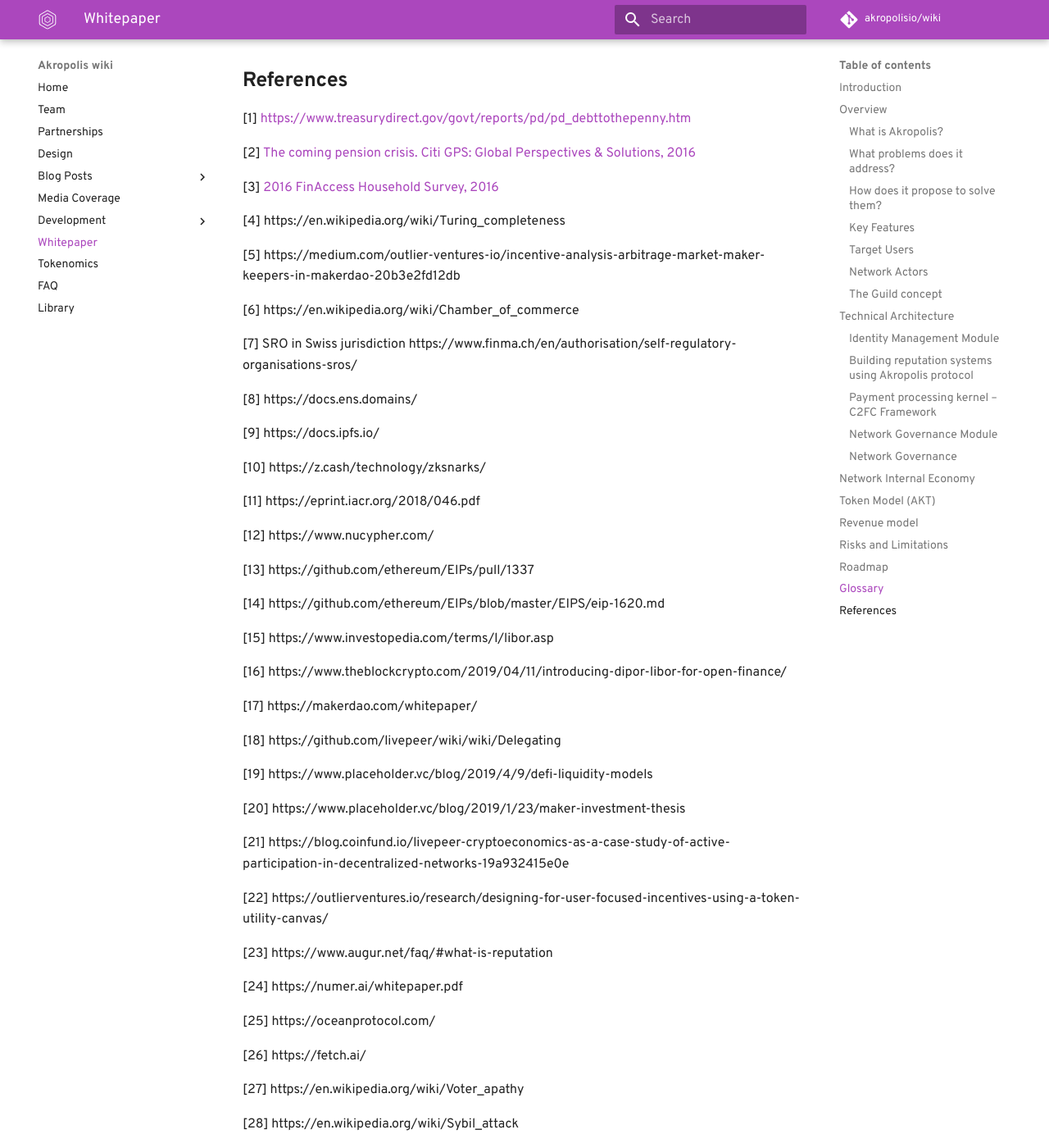
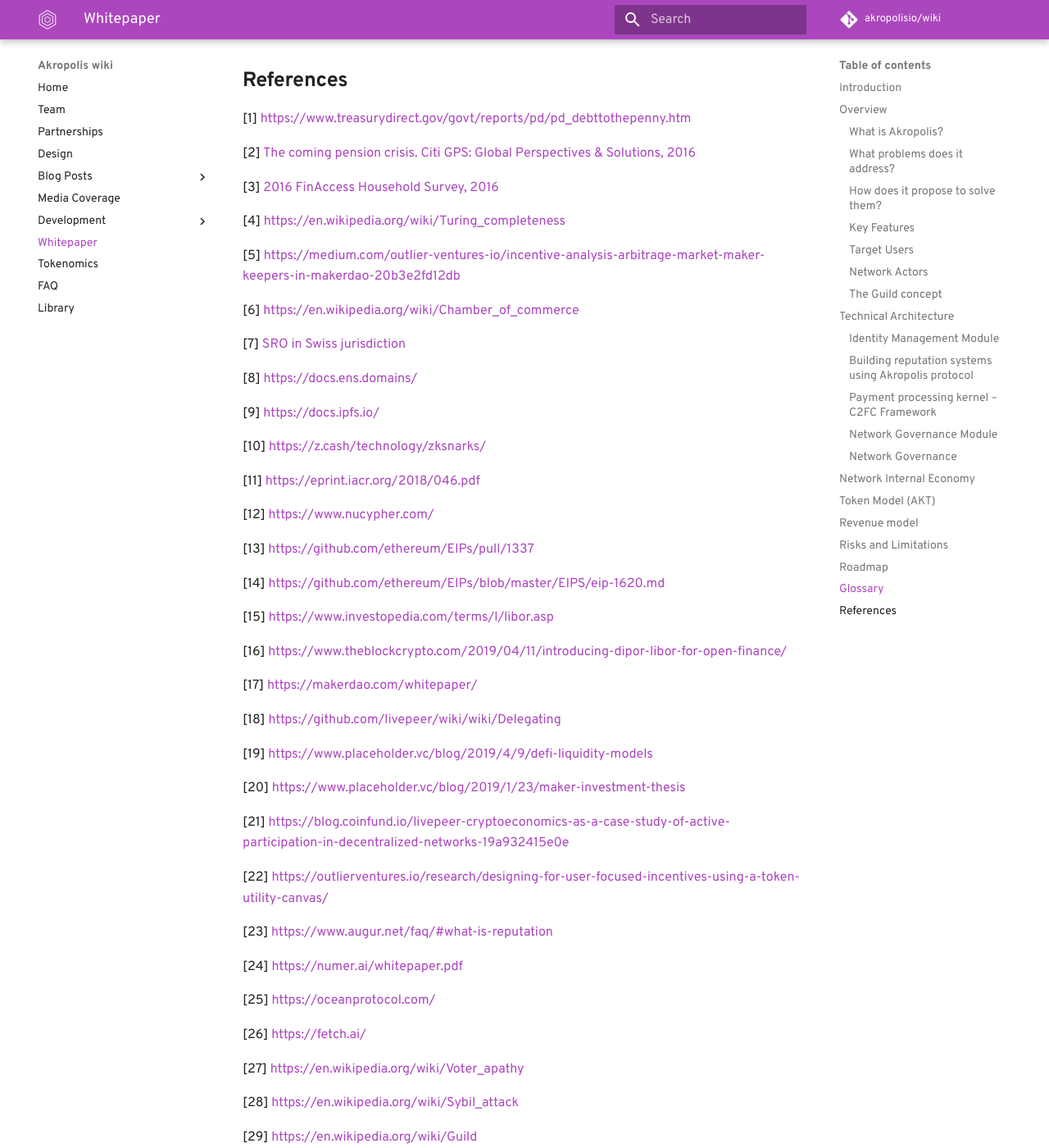
Before and after one commit to kaonone/wiki, an MkDocs documentation site: the page built from docs/whitepaper.md, in a window 1280 px wide and 1400 px high, scrolled down 25552 px. Shown: the whole window at 82% size. Built offline with MkDocs 1.6.1 and Material for MkDocs 9.7.7, drawn with Linux system fonts in a browser that asks for light colours; some web fonts are replaced; comment, search, counter and statistics services are not loaded; old or Windows-style settings are respelled for this version of MkDocs; some of the changed lines change nothing that is shown; some of the changed text lies outside the part shown.

Commit message:
Reference links fix

```diff
--- a/docs/whitepaper.md
+++ b/docs/whitepaper.md
@@ -985,56 +985,56 @@
 
 [3] [2016 FinAccess Household Survey, 2016](https://s3-eu-central-1.amazonaws.com/fsd-circle/wp-content/uploads/2016/02/30093031/The-2016-FinAccess-household-survey-report4.pdf)
 
-[4] https://en.wikipedia.org/wiki/Turing_completeness
+[4] [https://en.wikipedia.org/wiki/Turing_completeness](https://en.wikipedia.org/wiki/Turing_completeness)
 
-[5] https://medium.com/outlier-ventures-io/incentive-analysis-arbitrage-market-maker-keepers-in-makerdao-20b3e2fd12db
+[5] [https://medium.com/outlier-ventures-io/incentive-analysis-arbitrage-market-maker-keepers-in-makerdao-20b3e2fd12db](https://medium.com/outlier-ventures-io/incentive-analysis-arbitrage-market-maker-keepers-in-makerdao-20b3e2fd12db)
 
-[6] https://en.wikipedia.org/wiki/Chamber_of_commerce
+[6] [https://en.wikipedia.org/wiki/Chamber_of_commerce](https://en.wikipedia.org/wiki/Chamber_of_commerce)
 
-[7] SRO in Swiss jurisdiction https://www.finma.ch/en/authorisation/self-regulatory-organisations-sros/
+[7] [SRO in Swiss jurisdiction](https://www.finma.ch/en/authorisation/self-regulatory-organisations-sros/)
 
-[8] https://docs.ens.domains/
+[8] [https://docs.ens.domains/](https://docs.ens.domains/)
 
-[9] https://docs.ipfs.io/
+[9] [https://docs.ipfs.io/](https://docs.ipfs.io/)
 
-[10] https://z.cash/technology/zksnarks/
+[10] [https://z.cash/technology/zksnarks/](https://z.cash/technology/zksnarks/)
 
-[11] https://eprint.iacr.org/2018/046.pdf
+[11] [https://eprint.iacr.org/2018/046.pdf](https://eprint.iacr.org/2018/046.pdf)
 
-[12] https://www.nucypher.com/
+[12] [https://www.nucypher.com/](https://www.nucypher.com/)
 
-[13] https://github.com/ethereum/EIPs/pull/1337
+[13] [https://github.com/ethereum/EIPs/pull/1337](https://github.com/ethereum/EIPs/pull/1337)
 
-[14] https://github.com/ethereum/EIPs/blob/master/EIPS/eip-1620.md
+[14] [https://github.com/ethereum/EIPs/blob/master/EIPS/eip-1620.md](https://github.com/ethereum/EIPs/blob/master/EIPS/eip-1620.md)
 
-[15] https://www.investopedia.com/terms/l/libor.asp
+[15] [https://www.investopedia.com/terms/l/libor.asp](https://www.investopedia.com/terms/l/libor.asp)
 
-[16] https://www.theblockcrypto.com/2019/04/11/introducing-dipor-libor-for-open-finance/
+[16] [https://www.theblockcrypto.com/2019/04/11/introducing-dipor-libor-for-open-finance/](https://www.theblockcrypto.com/2019/04/11/introducing-dipor-libor-for-open-finance/)
 
-[17] https://makerdao.com/whitepaper/
+[17] [https://makerdao.com/whitepaper/](https://makerdao.com/whitepaper/)
 
-[18] https://github.com/livepeer/wiki/wiki/Delegating
+[18] [https://github.com/livepeer/wiki/wiki/Delegating](https://github.com/livepeer/wiki/wiki/Delegating)
 
-[19] https://www.placeholder.vc/blog/2019/4/9/defi-liquidity-models
+[19] [https://www.placeholder.vc/blog/2019/4/9/defi-liquidity-models](https://www.placeholder.vc/blog/2019/4/9/defi-liquidity-models)
 
-[20] https://www.placeholder.vc/blog/2019/1/23/maker-investment-thesis
+[20] [https://www.placeholder.vc/blog/2019/1/23/maker-investment-thesis](https://www.placeholder.vc/blog/2019/1/23/maker-investment-thesis)
 
-[21] https://blog.coinfund.io/livepeer-cryptoeconomics-as-a-case-study-of-active-participation-in-decentralized-networks-19a932415e0e
+[21] [https://blog.coinfund.io/livepeer-cryptoeconomics-as-a-case-study-of-active-participation-in-decentralized-networks-19a932415e0e](https://blog.coinfund.io/livepeer-cryptoeconomics-as-a-case-study-of-active-participation-in-decentralized-networks-19a932415e0e)
 
-[22] https://outlierventures.io/research/designing-for-user-focused-incentives-using-a-token-utility-canvas/
+[22] [https://outlierventures.io/research/designing-for-user-focused-incentives-using-a-token-utility-canvas/](https://outlierventures.io/research/designing-for-user-focused-incentives-using-a-token-utility-canvas/)
 
-[23] https://www.augur.net/faq/#what-is-reputation
+[23] [https://www.augur.net/faq/#what-is-reputation](https://www.augur.net/faq/#what-is-reputation)
 
-[24] https://numer.ai/whitepaper.pdf
+[24] [https://numer.ai/whitepaper.pdf](https://numer.ai/whitepaper.pdf)
 
-[25] https://oceanprotocol.com/
+[25] [https://oceanprotocol.com/](https://oceanprotocol.com/)
 
-[26] https://fetch.ai/
+[26] [https://fetch.ai/](https://fetch.ai/)
 
-[27] https://en.wikipedia.org/wiki/Voter_apathy
+[27] [https://en.wikipedia.org/wiki/Voter_apathy](https://en.wikipedia.org/wiki/Voter_apathy)
 
-[28] https://en.wikipedia.org/wiki/Sybil_attack
+[28] [https://en.wikipedia.org/wiki/Sybil_attack](https://en.wikipedia.org/wiki/Sybil_attack)
 
-[29] https://en.wikipedia.org/wiki/Guild
+[29] [https://en.wikipedia.org/wiki/Guild](https://en.wikipedia.org/wiki/Guild)
 
-[30] https://www.aeaweb.org/articles?id=10.1257/jep.28.4.169
+[30] [https://www.aeaweb.org/articles?id=10.1257/jep.28.4.169](https://www.aeaweb.org/articles?id=10.1257/jep.28.4.169)
```
